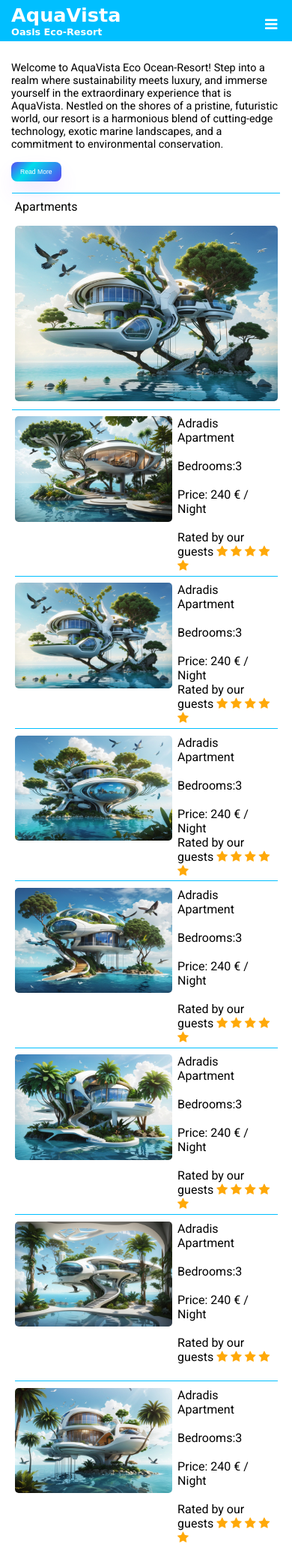
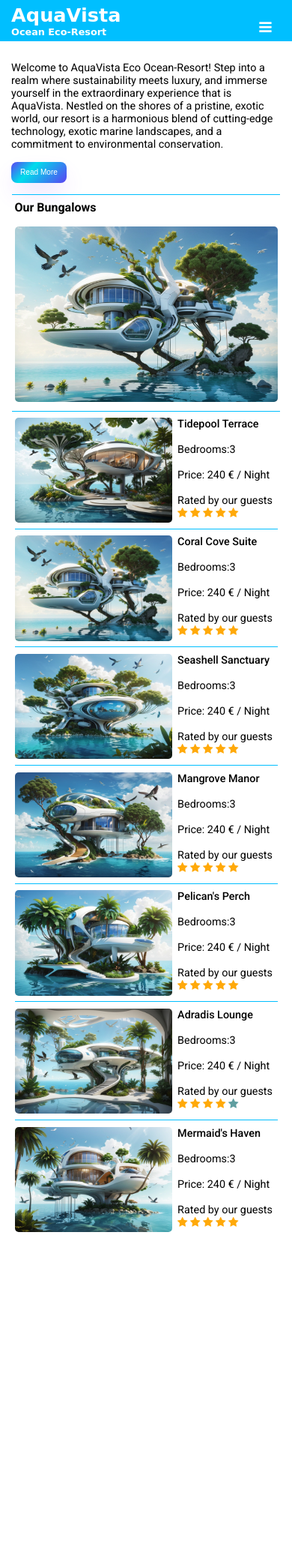
Before and after one commit to pyxelhaze/Pacific-Oasis-Eco-Resort, a PHP site: page / in a window 390 px wide. Shown: the whole page at 75% size. After the commit the page ends 1643 px from the top, so only its background shows below. Run offline with PHP 8.4, Linux system fonts and the light colour scheme; some libraries are stand-ins or nearby versions.

Commit message:
added html and css for appartments

```diff
--- a/index.html
+++ b/index.html
@@ -35,7 +35,7 @@
         <nav class="topnav" id="myTopnav">
           <div class="resortname">
             <a href="index.html" class="headline">AquaVista </a>
-            <p class="headline2">Oasis Eco-Resort</p>
+            <p class="headline2">Ocean Eco-Resort</p>
           </div>
           <a
             href="javascript:void(0);"
@@ -95,7 +95,7 @@
             Welcome to AquaVista Eco Ocean-Resort! Step into a realm where
             sustainability meets luxury, and immerse yourself in the
             extraordinary experience that is AquaVista. Nestled on the shores of
-            a pristine, futuristic world, our resort is a harmonious blend of
+            a pristine, exotic world, our resort is a harmonious blend of
             cutting-edge technology, exotic marine landscapes, and a commitment
             to environmental conservation.
           </p>
@@ -105,11 +105,7 @@
             transport you to a utopian future where ecological responsibility
             and opulent comfort coexist. Wake up to the gentle lull of ocean
             waves as your eco-friendly suite seamlessly merges with the stunning
-            underwater views. Step into a realm where sustainability meets
-            luxury, and immerse yourself in the extraordinary experience that is
-            AquaVista. Nestled on the shores of a pristine, futuristic world,
-            our resort is a harmonious blend of cutting-edge technology, exotic
-            marine landscapes, and a commitment to environmental conservation.
+            underwater views.
             <br /><br />
             Our state-of-the-art facilities redefine the boundaries of
             eco-tourism, providing you with an unforgettable adventure. Explore
@@ -139,7 +135,7 @@
 
         <div class="line"></div>
 
-        <div class="apartments">Apartments</div>
+        <div class="apartments">Our Bungalows</div>
         <div class="slideshow-container">
           <div class="arrows"></div>
           <div class="slideshow-slide fade">
@@ -175,7 +171,7 @@
               <img src="images/houses/1.jpg" alt="Bild 1" />
             </div>
             <div class="description">
-              <div class="appartment_name">Adradis Apartment <br /><br /></div>
+              <div class="appartment_name">Tidepool Terrace <br /><br /></div>
               Bedrooms:3 <br /><br />
               Price: 240 € / Night<br /><br />
               <div class="ratings">
@@ -194,9 +190,10 @@
               <img src="images/houses/2.jpg" alt="Bild 2" />
             </div>
             <div class="description">
-              Adradis Apartment <br /><br />
+              <div class="appartment_name">Coral Cove Suite</div>
+              <br />
               Bedrooms:3 <br /><br />
-              Price: 240 € / Night
+              Price: 240 € / Night<br /><br />
 
               <div class="ratings">
                 Rated by our guests
@@ -214,9 +211,9 @@
               <img src="images/houses/3.jpg" alt="Bild 3" />
             </div>
             <div class="description">
-              Adradis Apartment <br /><br />
+              <div class="appartment_name">Seashell Sanctuary <br /><br /></div>
               Bedrooms:3 <br /><br />
-              Price: 240 € / Night
+              Price: 240 € / Night<br /><br />
               <div class="ratings">
                 Rated by our guests
                 <span class="fa fa-star checked"></span>
@@ -233,7 +230,7 @@
               <img src="images/houses/4.jpg" alt="Bild 4" />
             </div>
             <div class="description">
-              Adradis Apartment <br /><br />
+              <div class="appartment_name">Mangrove Manor <br /><br /></div>
               Bedrooms:3 <br /><br />
               Price: 240 € / Night<br /><br />
               <div class="ratings">
@@ -252,7 +249,7 @@
               <img src="images/houses/5.jpg" alt="Bild 5" />
             </div>
             <div class="description">
-              Adradis Apartment <br /><br />
+              <div class="appartment_name">Pelican's Perch <br /><br /></div>
               Bedrooms:3 <br /><br />
               Price: 240 € / Night<br /><br />
               <div class="ratings">
@@ -271,7 +268,7 @@
               <img src="images/houses/6.jpg" alt="Bild 6" />
             </div>
             <div class="description">
-              Adradis Apartment <br /><br />
+              <div class="appartment_name">Adradis Lounge<br /><br /></div>
               Bedrooms:3 <br /><br />
               Price: 240 € / Night<br /><br />
               <div class="ratings">
@@ -290,7 +287,7 @@
               <img src="images/houses/7.jpg" alt="Bild 7" />
             </div>
             <div class="description">
-              Adradis Apartment <br /><br />
+              <div class="appartment_name">Mermaid's Haven <br /><br /></div>
               Bedrooms:3 <br /><br />
               Price: 240 € / Night<br /><br />
               <div class="ratings">
--- a/styles.css
+++ b/styles.css
@@ -27,6 +27,9 @@ html {
   }
   .topnav {
     padding: 5px 0 5px 15px;
+    display: flex;
+    overflow: hidden;
+    background-color: deepskyblue;
   }
   .topnav .headline {
     font-size: 1.6em;
@@ -43,7 +46,7 @@ html {
     font-family: 'Parisienne', cursive;
     margin: 0;
   }
-  .fa {
+  .fa-bars {
     color: #ffffff;
   }
   .topnav a:not(:first-child) {
@@ -53,9 +56,9 @@ html {
     font-size: 1.2em;
     display: block;
     position: absolute;
-    right: 5%;
-    top: 1%;
-    z-index: 100;
+    right: 7%;
+    top: 1.5%;
+    z-index: 1000;
   }
 
   .topnav.responsive {
@@ -70,18 +73,6 @@ html {
     float: none;
     display: block;
     text-align: left;
-  }
-
-  .appartment_name {
-    font-family: 'Roboto', sans-serif;
-    font-size: 1em;
-    font-weight: 400;
-  }
-
-  .topnav {
-    display: flex;
-    overflow: hidden;
-    background-color: deepskyblue;
   }
 
   .topnav a:hover {
@@ -137,7 +128,7 @@ html {
     color: #ffffff;
     display: flex;
     font-family: Phantomsans, sans-serif;
-    font-size: 0.6em;
+    font-size: 0.7em;
     justify-content: center;
     line-height: 1em;
     max-width: 100%;
@@ -163,11 +154,14 @@ html {
       min-width: 196px;
     }
   }
+  .appartment_name {
+    font-family: 'Roboto', sans-serif;
+    font-size: 1em;
+    font-weight: 400;
   }
   #hiddenText {
     display: none;
   }
-
   .line {
     align-items: center;
     background-color: deepskyblue;
@@ -183,6 +177,7 @@ html {
     margin: 1% 0 2.5% 0;
   }
   .apartments {
+    font-weight: 600;
     display: flex;
     align-items: start;
     padding: 2% 5% 2% 5%;
@@ -193,7 +188,6 @@ html {
     margin: 0 auto;
     overflow: hidden;
   }
-
   .slideshow-slide {
     display: none;
     animation-name: slide;
@@ -204,7 +198,6 @@ html {
     height: auto;
     border-radius: 5px;
   }
-
   .apartments_details {
     max-width: 100%;
     display: flex;
@@ -224,15 +217,22 @@ html {
     height: auto;
     border-radius: 5px;
   }
+  .appartment_name {
+    font-weight: 500;
+  }
   .description {
+    font-size: 0.9em;
     width: 70%;
     padding-left: 2%;
     display: flex;
     flex-direction: column;
   }
-
+  .fa-star {
+    color: cadetblue;
+  }
   .checked {
     color: rgb(255, 169, 9);
+  }
 }
 
 /* img.demo {
```
Also changed, not shown: appartment1.html (added, +102 -0 lines), appartments.css (added, +124 -0 lines), images/inside/appartment1/1.png (added), images/inside/appartment1/2.png (added), 1 other file. Lines whose indentation alone changed are shown as unchanged.
